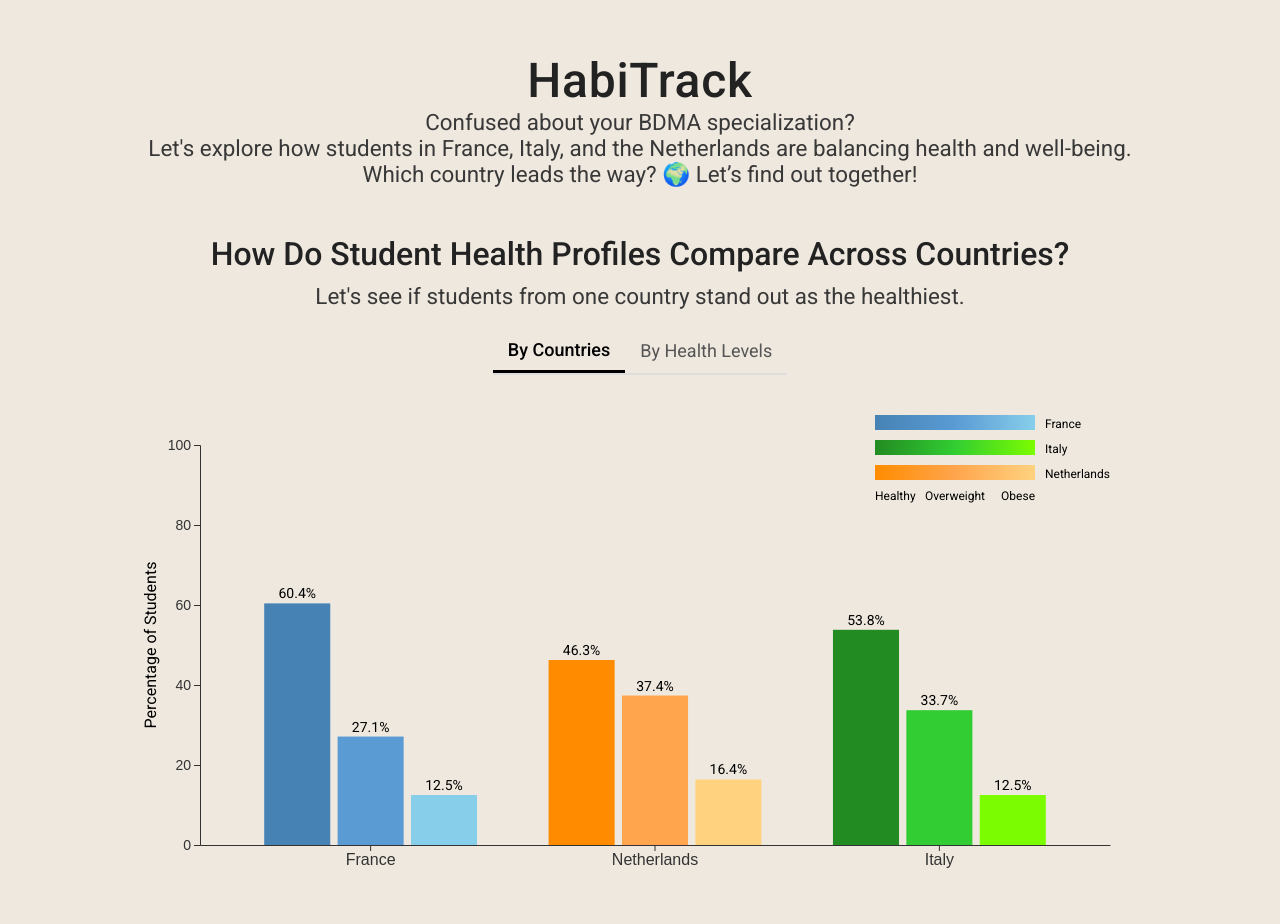
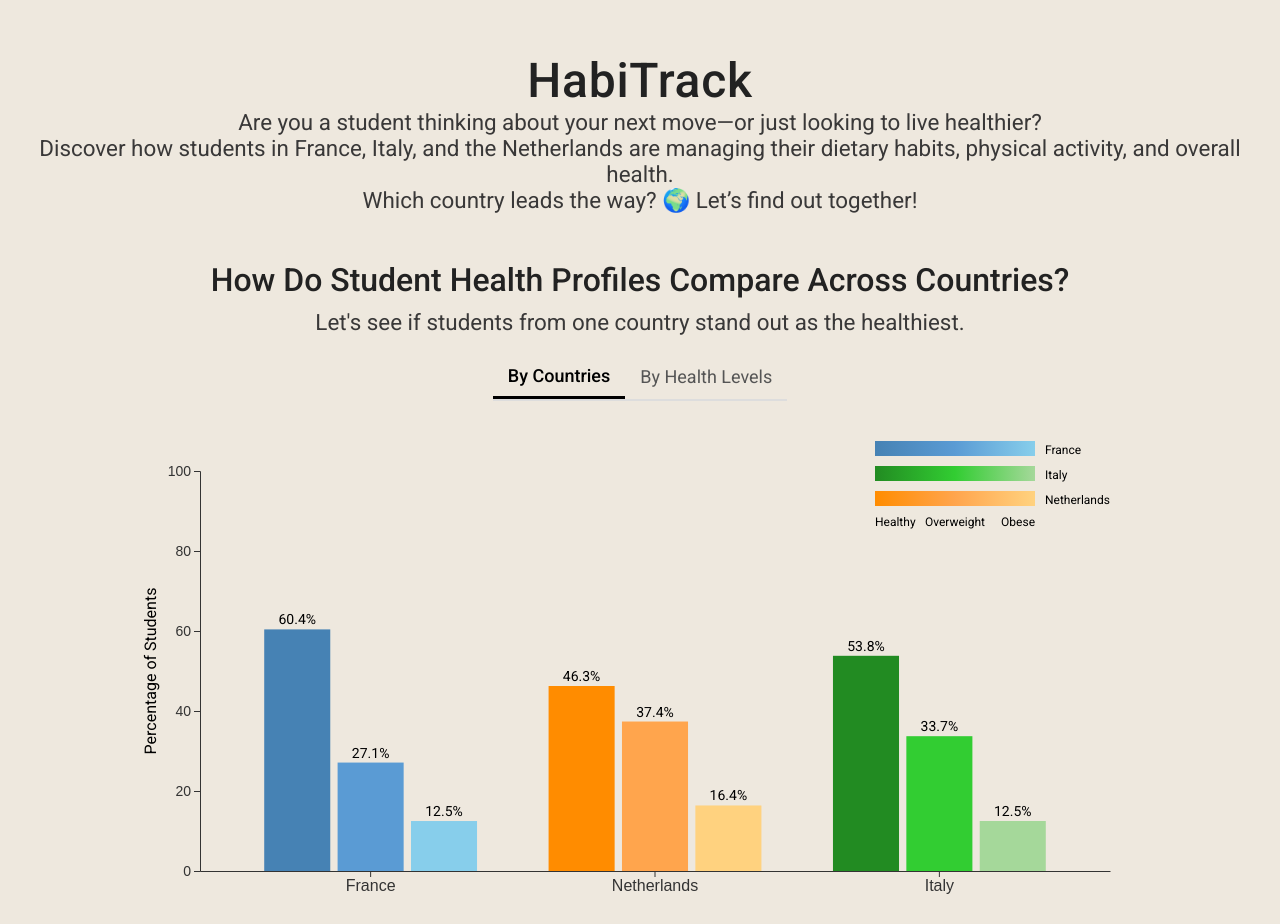
Before and after one commit to hareemraza/HabiTrack, a plain HTML site: page index.html in a window 1280 px wide. Shown: the top 924 px of the page. Drawn offline with nearby package versions, Linux system fonts and the light colour scheme.

Commit message:
Made edits discussed in the meeting

```diff
--- a/index.html
+++ b/index.html
@@ -19,8 +19,8 @@
 <body>
    <h1>HabiTrack</h1>
     <p class="subtitle" style="font-size: 1.4rem;">
-      Confused about your BDMA specialization? <br>
-      Let's explore how students in France, Italy, and the Netherlands are balancing health and well-being.
+      Are you a student thinking about your next move—or just looking to live healthier? <br>
+      Discover how students in France, Italy, and the Netherlands are managing their dietary habits, physical activity, and overall health.
       <br> Which country leads the way? 🌍 Let’s find out together!</p>
 
       <h2>How Do Student Health Profiles Compare Across Countries?</h2>
--- a/js/barchart.js
+++ b/js/barchart.js
@@ -4,7 +4,7 @@
 
     const countryColors = {
         France: { Normal: "#4682B4", Overweight: "#5A9BD4", Obese: "#87CEEB" },
-        Italy: { Normal: "#228B22", Overweight: "#32CD32", Obese: "#7CFC00" },
+        Italy: { Normal: "#228B22", Overweight: "#32CD32", Obese: "#A5D89A" },
         Netherlands: { Normal: "#FF8C00", Overweight: "#FFA54D", Obese: "#FFD27F" }
     };
 
```
